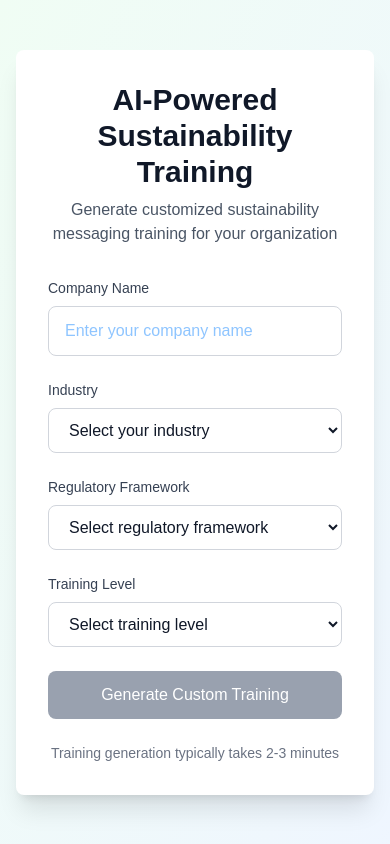
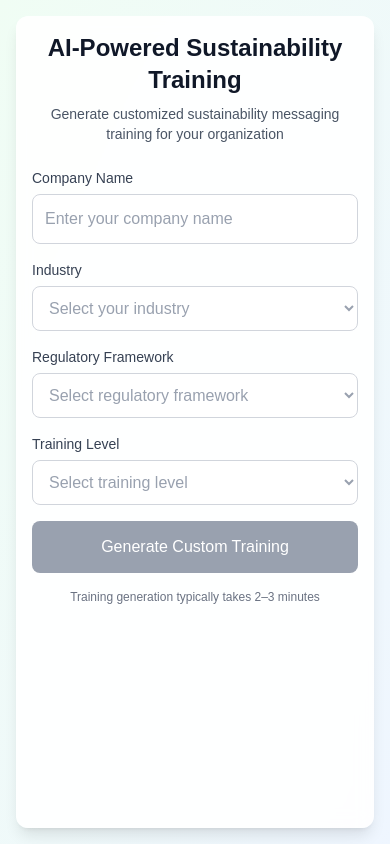
Before and after one commit to Yosolita1978/sustainability-ai-platform, a Next.js app in the folder frontend/: page / in a window 390 px wide. Built offline with nearby package versions, Linux system fonts and the light colour scheme.

Commit message:
Adding styles for making mobile friendly

```diff
--- a/frontend/app/page.tsx
+++ b/frontend/app/page.tsx
@@ -7,10 +7,10 @@ import { useRouter } from 'next/navigation';
 export default function HomePage() {
   const router = useRouter();
   const [formData, setFormData] = useState({
-    industry_focus: '',      // ← Changed from 'industry' to 'industry_focus'
+    industry_focus: '',
     regulatory_framework: '',
     training_level: '',
-    company_name: ''         // ← Keep for display, but don't send to backend
+    company_name: ''
   });
   const [isSubmitting, setIsSubmitting] = useState(false);
   const [errors, setErrors] = useState<Record<string, string>>({});
@@ -29,7 +29,6 @@ export default function HomePage() {
     e.preventDefault();
     setIsSubmitting(true);
 
-    // Validate all fields
     const fields = ['company_name', 'industry_focus', 'regulatory_framework', 'training_level'];
     let isValid = true;
 
@@ -45,7 +44,6 @@ export default function HomePage() {
       return;
     }
 
-    // Prepare data for backend - exclude company_name as backend doesn't expect it
     const backendData = {
       company_name: formData.company_name,
       industry_focus: formData.industry_focus,
@@ -53,28 +51,20 @@ export default function HomePage() {
       training_level: formData.training_level
     };
 
-
     try {
       const response = await fetch('https://sustainability-ai-platform.onrender.com/api/training/start', {
         method: 'POST',
-        headers: {
-          'Content-Type': 'application/json',
-        },
+        headers: { 'Content-Type': 'application/json' },
         body: JSON.stringify(backendData)
       });
 
-      console.log('Response status:', response.status);
-      console.log('Response ok:', response.ok);
-
       if (!response.ok) {
         const errorText = await response.text();
-        console.error('Error response:', errorText);
         throw new Error(`Failed to start training: ${response.status} - ${errorText}`);
       }
 
       const result = await response.json();
-      console.log('Success response:', result);
-      router.push(`/progress?id=${result.session_id}`); // ← Note: session_id not id
+      router.push(`/progress?id=${result.session_id}`);
     } catch (error) {
       console.error('Error starting training:', error);
       setIsSubmitting(false);
@@ -83,15 +73,8 @@ export default function HomePage() {
 
   const handleInputChange = (e: React.ChangeEvent<HTMLInputElement | HTMLSelectElement>) => {
     const { name, value } = e.target;
-    setFormData({
-      ...formData,
-      [name]: value
-    });
-
-    // Clear error when user starts typing
-    if (errors[name]) {
-      setErrors(prev => ({ ...prev, [name]: '' }));
-    }
+    setFormData(prev => ({ ...prev, [name]: value }));
+    if (errors[name]) setErrors(prev => ({ ...prev, [name]: '' }));
   };
 
   const handleBlur = (e: React.FocusEvent<HTMLInputElement | HTMLSelectElement>) => {
@@ -99,24 +82,30 @@ export default function HomePage() {
     validateField(name, value);
   };
 
-  const isFormValid = formData.industry_focus && formData.regulatory_framework &&
-                     formData.training_level && formData.company_name;
+  const isFormValid =
+    formData.industry_focus &&
+    formData.regulatory_framework &&
+    formData.training_level &&
+    formData.company_name;
 
   return (
-    <div className="min-h-screen bg-gradient-to-br from-green-50 to-blue-50 flex items-center justify-center p-4">
-      <div className="bg-white rounded-lg shadow-xl p-8 w-full max-w-2xl">
-        <div className="text-center mb-8">
-          <h1 className="text-3xl font-bold text-gray-900 mb-2">
+    <div className="min-h-screen bg-gradient-to-br from-green-50 to-blue-50 flex items-stretch sm:items-center justify-center p-4 sm:p-6">
+      <div className="bg-white/90 backdrop-blur rounded-xl shadow-lg w-full max-w-md sm:max-w-2xl p-4 sm:p-6 md:p-8">
+        <div className="text-center mb-6 sm:mb-8">
+          <h1 className="text-2xl sm:text-3xl font-bold text-gray-900 mb-2">
             AI-Powered Sustainability Training
           </h1>
-          <p className="text-gray-600">
+          <p className="text-sm sm:text-base text-gray-600">
             Generate customized sustainability messaging training for your organization
           </p>
         </div>
 
-        <form onSubmit={handleSubmit} className="space-y-6">
+        <form onSubmit={handleSubmit} className="space-y-4 sm:space-y-6">
           <div>
-            <label htmlFor="company_name" className="block text-sm font-medium text-gray-700 mb-2">
+            <label
+              htmlFor="company_name"
+              className="block text-sm font-medium text-gray-700 mb-1.5 sm:mb-2"
+            >
               Company Name
             </label>
             <input
@@ -126,10 +115,12 @@ export default function HomePage() {
               value={formData.company_name}
               onChange={handleInputChange}
               onBlur={handleBlur}
-              className={`w-full px-4 py-3 border rounded-lg text-gray-900 font-medium text-base placeholder-blue-300 focus:outline-none focus:ring-2 transition-all duration-200 ${
+              inputMode="text"
+              autoComplete="organization"
+              className={`w-full rounded-lg border bg-white px-3 py-3 sm:py-3.5 text-base text-gray-900 placeholder-gray-400 focus-visible:outline-none focus-visible:ring-2 focus-visible:ring-green-500 focus-visible:ring-offset-2 transition ${
                 errors.company_name
-                  ? 'border-red-500 focus:ring-red-200 focus:border-red-500'
-                  : 'border-gray-300 focus:ring-green-200 focus:border-green-500'
+                  ? 'border-red-500 focus-visible:ring-red-500'
+                  : 'border-gray-300'
               }`}
               placeholder="Enter your company name"
               required
@@ -140,7 +131,10 @@ export default function HomePage() {
           </div>
 
           <div>
-            <label htmlFor="industry_focus" className="block text-sm font-medium text-gray-700 mb-2">
+            <label
+              htmlFor="industry_focus"
+              className="block text-sm font-medium text-gray-700 mb-1.5 sm:mb-2"
+            >
               Industry
             </label>
             <select
@@ -149,14 +143,12 @@ export default function HomePage() {
               value={formData.industry_focus}
               onChange={handleInputChange}
               onBlur={handleBlur}
-              className={`w-full px-4 py-3 border rounded-lg text-gray-900 font-medium text-base focus:outline-none focus:ring-2 transition-all duration-200 ${
-                errors.industry_focus
-                  ? 'border-red-500 focus:ring-red-200 focus:border-red-500'
-                  : 'border-gray-300 focus:ring-green-200 focus:border-green-500'
-              } ${!formData.industry_focus ? 'text-blue-300' : ''}`}
+              className={`w-full rounded-lg border bg-white px-3 py-3 sm:py-3.5 text-base focus-visible:outline-none focus-visible:ring-2 focus-visible:ring-green-500 focus-visible:ring-offset-2 transition ${
+                errors.industry_focus ? 'border-red-500' : 'border-gray-300'
+              } ${!formData.industry_focus ? 'text-gray-400' : 'text-gray-900'}`}
               required
             >
-              <option value="" className="text-blue-300">Select your industry</option>
+              <option value="" className="text-gray-400">Select your industry</option>
               <option value="Technology" className="text-gray-900">Technology</option>
               <option value="Manufacturing" className="text-gray-900">Manufacturing</option>
               <option value="Finance" className="text-gray-900">Finance & Banking</option>
@@ -174,7 +166,10 @@ export default function HomePage() {
           </div>
 
           <div>
-            <label htmlFor="regulatory_framework" className="block text-sm font-medium text-gray-700 mb-2">
+            <label
+              htmlFor="regulatory_framework"
+              className="block text-sm font-medium text-gray-700 mb-1.5 sm:mb-2"
+            >
               Regulatory Framework
             </label>
             <select
@@ -183,14 +178,12 @@ export default function HomePage() {
               value={formData.regulatory_framework}
               onChange={handleInputChange}
               onBlur={handleBlur}
-              className={`w-full px-4 py-3 border rounded-lg text-gray-900 font-medium text-base focus:outline-none focus:ring-2 transition-all duration-200 ${
-                errors.regulatory_framework
-                  ? 'border-red-500 focus:ring-red-200 focus:border-red-500'
-                  : 'border-gray-300 focus:ring-green-200 focus:border-green-500'
-              } ${!formData.regulatory_framework ? 'text-blue-300' : ''}`}
+              className={`w-full rounded-lg border bg-white px-3 py-3 sm:py-3.5 text-base focus-visible:outline-none focus-visible:ring-2 focus-visible:ring-green-500 focus-visible:ring-offset-2 transition ${
+                errors.regulatory_framework ? 'border-red-500' : 'border-gray-300'
+              } ${!formData.regulatory_framework ? 'text-gray-400' : 'text-gray-900'}`}
               required
             >
-              <option value="" className="text-blue-300">Select regulatory framework</option>
+              <option value="" className="text-gray-400">Select regulatory framework</option>
               <option value="EU" className="text-gray-900">EU Corporate Sustainability Reporting Directive (CSRD)</option>
               <option value="USA" className="text-gray-900">SEC Climate Disclosure Rules</option>
               <option value="UK" className="text-gray-900">UK Sustainability Disclosure Requirements</option>
@@ -202,7 +195,10 @@ export default function HomePage() {
           </div>
 
           <div>
-            <label htmlFor="training_level" className="block text-sm font-medium text-gray-700 mb-2">
+            <label
+              htmlFor="training_level"
+              className="block text-sm font-medium text-gray-700 mb-1.5 sm:mb-2"
+            >
               Training Level
             </label>
             <select
@@ -211,14 +207,12 @@ export default function HomePage() {
               value={formData.training_level}
               onChange={handleInputChange}
               onBlur={handleBlur}
-              className={`w-full px-4 py-3 border rounded-lg text-gray-900 font-medium text-base focus:outline-none focus:ring-2 transition-all duration-200 ${
-                errors.training_level
-                  ? 'border-red-500 focus:ring-red-200 focus:border-red-500'
-                  : 'border-gray-300 focus:ring-green-200 focus:border-green-500'
-              } ${!formData.training_level ? 'text-blue-300' : ''}`}
+              className={`w-full rounded-lg border bg-white px-3 py-3 sm:py-3.5 text-base focus-visible:outline-none focus-visible:ring-2 focus-visible:ring-green-500 focus-visible:ring-offset-2 transition ${
+                errors.training_level ? 'border-red-500' : 'border-gray-300'
+              } ${!formData.training_level ? 'text-gray-400' : 'text-gray-900'}`}
               required
             >
-              <option value="" className="text-blue-300">Select training level</option>
+              <option value="" className="text-gray-400">Select training level</option>
               <option value="Beginner" className="text-gray-900">Beginner - Introduction to sustainability messaging</option>
               <option value="Intermediate" className="text-gray-900">Intermediate - Comprehensive training for teams</option>
               <option value="Advanced" className="text-gray-900">Advanced - Expert-level training for leaders</option>
@@ -231,14 +225,14 @@ export default function HomePage() {
           <button
             type="submit"
             disabled={!isFormValid || isSubmitting}
-            className="w-full bg-green-600 hover:bg-green-700 disabled:bg-gray-400 text-white font-medium py-3 px-6 rounded-lg transition-colors duration-200"
+            className="w-full bg-green-600 hover:bg-green-700 disabled:bg-gray-400 text-white font-medium py-3.5 sm:py-4 px-6 rounded-lg transition-colors duration-200 focus-visible:outline-none focus-visible:ring-2 focus-visible:ring-green-500 focus-visible:ring-offset-2"
           >
             {isSubmitting ? 'Generating Training...' : 'Generate Custom Training'}
           </button>
         </form>
 
-        <div className="mt-6 text-center text-sm text-gray-500">
-          <p>Training generation typically takes 2-3 minutes</p>
+        <div className="mt-4 sm:mt-6 text-center text-xs sm:text-sm text-gray-500">
+          <p>Training generation typically takes 2–3 minutes</p>
         </div>
       </div>
     </div>
--- a/frontend/app/playbook/[sessionId]/page.tsx
+++ b/frontend/app/playbook/[sessionId]/page.tsx
@@ -77,18 +77,18 @@ export default function PlaybookPage() {
             <div className="min-h-screen bg-gradient-to-br from-red-50 to-orange-50 flex items-center justify-center p-4">
                 <div className="bg-white rounded-lg shadow-xl p-8 w-full max-w-2xl text-center">
                     <div className="text-red-500 text-6xl mb-4">❌</div>
-                    <h2 className="text-2xl font-bold text-gray-900 mb-4">Unable to Load Playbook</h2>
-                    <p className="text-gray-600 mb-6">{error}</p>
-                    <div className="space-x-4">
+                    <h2 className="text-xl md:text-2xl font-bold text-gray-900 mb-4">Unable to Load Playbook</h2>
+                    <p className="text-gray-600 mb-6 break-words">{error}</p>
+                    <div className="flex flex-col sm:flex-row gap-4 justify-center">
                         <button
                             onClick={() => router.push(`/results?id=${sessionId}`)}
-                            className="bg-blue-600 hover:bg-blue-700 text-white font-medium py-2 px-4 rounded-lg transition-colors duration-200"
+                            className="w-full sm:w-auto bg-blue-600 hover:bg-blue-700 text-white font-medium py-3 px-4 rounded-lg transition-colors duration-200 min-h-[44px]"
                         >
                             ← Back to Results
                         </button>
                         <button
                             onClick={() => router.push('/')}
-                            className="bg-green-600 hover:bg-green-700 text-white font-medium py-2 px-4 rounded-lg transition-colors duration-200"
+                            className="w-full sm:w-auto bg-green-600 hover:bg-green-700 text-white font-medium py-3 px-4 rounded-lg transition-colors duration-200 min-h-[44px]"
                         >
                             Start New Training
                         </button>
@@ -108,7 +108,7 @@ export default function PlaybookPage() {
             <div className="max-w-4xl mx-auto mb-6">
                 <button
                     onClick={() => router.push(`/results?id=${sessionId}`)}
-                    className="bg-white hover:bg-gray-50 text-gray-700 font-medium py-2 px-4 rounded-lg shadow border border-gray-200 transition-colors duration-200 flex items-center space-x-2"
+                    className="w-full sm:w-auto bg-white hover:bg-gray-50 text-gray-700 font-medium py-3 px-4 rounded-lg shadow border border-gray-200 transition-colors duration-200 flex items-center justify-center sm:justify-start space-x-2 min-h-[44px]"
                 >
                     <span>←</span>
                     <span>Back to Results</span>
@@ -116,7 +116,7 @@ export default function PlaybookPage() {
             </div>
 
             {/* Markdown Content */}
-            <div className="max-w-4xl mx-auto bg-white rounded-lg shadow-xl p-8">
+            <div className="max-w-4xl mx-auto bg-white rounded-lg shadow-xl p-4 md:p-8">
                 <MarkdownRenderer
                     content={playbookData.content}
                     showTOC={true}
--- a/frontend/app/results/page.tsx
+++ b/frontend/app/results/page.tsx
@@ -3,7 +3,7 @@
 
 import { useEffect, useState, Suspense } from 'react';
 import { useRouter, useSearchParams } from 'next/navigation';
-import MarkdownRenderer from '@/app/components/MarkdownRenderer';
+
 
 interface PlaybookMetadata {
     file_size: number;
@@ -159,16 +159,16 @@ function ResultsPageContent() {
                     <div className="text-red-500 text-6xl mb-4">❌</div>
                     <h2 className="text-2xl font-bold text-gray-900 mb-4">Unable to Load Results</h2>
                     <p className="text-gray-600 mb-6">{error}</p>
-                    <div className="space-x-4">
+                    <div className="flex flex-col sm:flex-row gap-4 justify-center">
                         <button
                             onClick={() => router.push(`/progress?id=${sessionId}`)}
-                            className="bg-blue-600 hover:bg-blue-700 text-white font-medium py-2 px-4 rounded-lg transition-colors duration-200"
+                            className="w-full sm:w-auto bg-blue-600 hover:bg-blue-700 text-white font-medium py-3 px-4 rounded-lg transition-colors duration-200"
                         >
                             Check Progress
                         </button>
                         <button
                             onClick={() => router.push('/')}
-                            className="bg-green-600 hover:bg-green-700 text-white font-medium py-2 px-4 rounded-lg transition-colors duration-200"
+                            className="w-full sm:w-auto bg-green-600 hover:bg-green-700 text-white font-medium py-3 px-4 rounded-lg transition-colors duration-200"
                         >
                             Start New Training
                         </button>
@@ -187,9 +187,9 @@ function ResultsPageContent() {
             <div className="max-w-4xl mx-auto">
 
                 {/* Success Header */}
-                <div className="bg-white rounded-lg shadow-xl p-8 mb-8 text-center">
+                <div className="bg-white rounded-lg shadow-xl p-6 md:p-8 mb-8 text-center">
                     <div className="text-6xl mb-4">🎉</div>
-                    <h1 className="text-3xl font-bold text-gray-900 mb-2">
+                    <h1 className="text-2xl md:text-3xl font-bold text-gray-900 mb-2">
                         Training Complete!
                     </h1>
                     <p className="text-gray-600 mb-6">
@@ -199,7 +199,7 @@ function ResultsPageContent() {
                     <button
                         onClick={handleDownload}
                         disabled={downloading}
-                        className="bg-green-600 hover:bg-green-700 disabled:bg-gray-400 text-white font-bold py-4 px-8 rounded-lg transition-colors duration-200 text-lg"
+                        className="w-full sm:w-auto bg-green-600 hover:bg-green-700 disabled:bg-gray-400 text-white font-bold py-4 px-8 rounded-lg transition-colors duration-200 text-lg min-h-[44px]"
                     >
                         {downloading ? (
                             <>
@@ -215,14 +215,14 @@ function ResultsPageContent() {
                 </div>
 
                 {/* Playbook Details */}
-                <div className="bg-white rounded-lg shadow-xl p-8 mb-8">
-                    <h2 className="text-2xl font-bold text-gray-900 mb-6">📊 Playbook Details</h2>
+                <div className="bg-white rounded-lg shadow-xl p-6 md:p-8 mb-8">
+                    <h2 className="text-xl md:text-2xl font-bold text-gray-900 mb-6">📊 Playbook Details</h2>
 
-                    <div className="grid grid-cols-1 md:grid-cols-2 lg:grid-cols-3 gap-6">
+                    <div className="grid grid-cols-1 md:grid-cols-2 lg:grid-cols-3 gap-4 md:gap-6">
                         <div className="bg-blue-50 rounded-lg p-4">
                             <div className="text-blue-600 text-2xl mb-2">🏢</div>
                             <h3 className="font-semibold text-blue-900 mb-1">Company</h3>
-                            <p className="text-blue-800">{playbookData.metadata.company_name}</p>
+                            <p className="text-blue-800 break-words">{playbookData.metadata.company_name}</p>
                         </div>
 
                         <div className="bg-green-50 rounded-lg p-4">
@@ -258,8 +258,8 @@ function ResultsPageContent() {
                 </div>
 
                 {/* What's Included */}
-                <div className="bg-white rounded-lg shadow-xl p-8 mb-8">
-                    <h2 className="text-2xl font-bold text-gray-900 mb-6">📋 What&apos;s Included in Your Playbook</h2>
+                <div className="bg-white rounded-lg shadow-xl p-6 md:p-8 mb-8">
+                    <h2 className="text-xl md:text-2xl font-bold text-gray-900 mb-6">📋 What&apos;s Included in Your Playbook</h2>
 
                     <div className="grid grid-cols-1 md:grid-cols-2 gap-6">
                         <div className="space-y-4">
@@ -317,10 +317,10 @@ function ResultsPageContent() {
                 </div>
 
                 {/* Preview Section */}
-                <div className="bg-white rounded-lg shadow-xl p-8 mb-8">
-                    <h2 className="text-2xl font-bold text-gray-900 mb-4">👀 Playbook Preview</h2>
+                <div className="bg-white rounded-lg shadow-xl p-6 md:p-8 mb-8">
+                    <h2 className="text-xl md:text-2xl font-bold text-gray-900 mb-4">👀 Playbook Preview</h2>
                     <div className="bg-gray-50 rounded-lg p-4 overflow-hidden">
-                        <pre className="whitespace-pre-wrap text-sm text-gray-700 leading-relaxed max-h-96 overflow-y-auto">
+                        <pre className="whitespace-pre-wrap text-sm text-gray-700 leading-relaxed max-h-96 overflow-y-auto break-words">
                             {getPreviewContent(playbookData.content)}
                         </pre>
                     </div>
@@ -330,11 +330,11 @@ function ResultsPageContent() {
                 </div>
 
                 {/* Action Buttons */}
-                <div className="bg-white rounded-lg shadow-xl p-8 text-center">
-                    <div className="space-y-4 md:space-y-0 md:space-x-4 md:flex md:justify-center">
+                <div className="bg-white rounded-lg shadow-xl p-6 md:p-8 text-center">
+                    <div className="flex flex-col sm:flex-row gap-4 justify-center">
                         <button
                             onClick={() => router.push(`/playbook/${sessionId}`)}
-                            className="w-full md:w-auto bg-purple-600 hover:bg-purple-700 text-white font-medium py-3 px-8 rounded-lg transition-colors duration-200"
+                            className="w-full sm:w-auto bg-purple-600 hover:bg-purple-700 text-white font-medium py-4 px-8 rounded-lg transition-colors duration-200 min-h-[44px]"
                         >
                             📖 View Playbook
                         </button>
@@ -342,14 +342,14 @@ function ResultsPageContent() {
                         <button
                             onClick={handleDownload}
                             disabled={downloading}
-                            className="w-full md:w-auto bg-green-600 hover:bg-green-700 disabled:bg-gray-400 text-white font-medium py-3 px-8 rounded-lg transition-colors duration-200"
+                            className="w-full sm:w-auto bg-green-600 hover:bg-green-700 disabled:bg-gray-400 text-white font-medium py-4 px-8 rounded-lg transition-colors duration-200 min-h-[44px]"
                         >
                             {downloading ? 'Downloading...' : '📥 Download Playbook'}
                         </button>
 
                         <button
                             onClick={() => router.push('/')}
-                            className="w-full md:w-auto bg-blue-600 hover:bg-blue-700 text-white font-medium py-3 px-8 rounded-lg transition-colors duration-200"
+                            className="w-full sm:w-auto bg-blue-600 hover:bg-blue-700 text-white font-medium py-4 px-8 rounded-lg transition-colors duration-200 min-h-[44px]"
                         >
                             🚀 Generate New Training
                         </button>
```
Also changed, not shown: frontend/app/components/MarkdownRenderer.tsx (+38 -60 lines).
